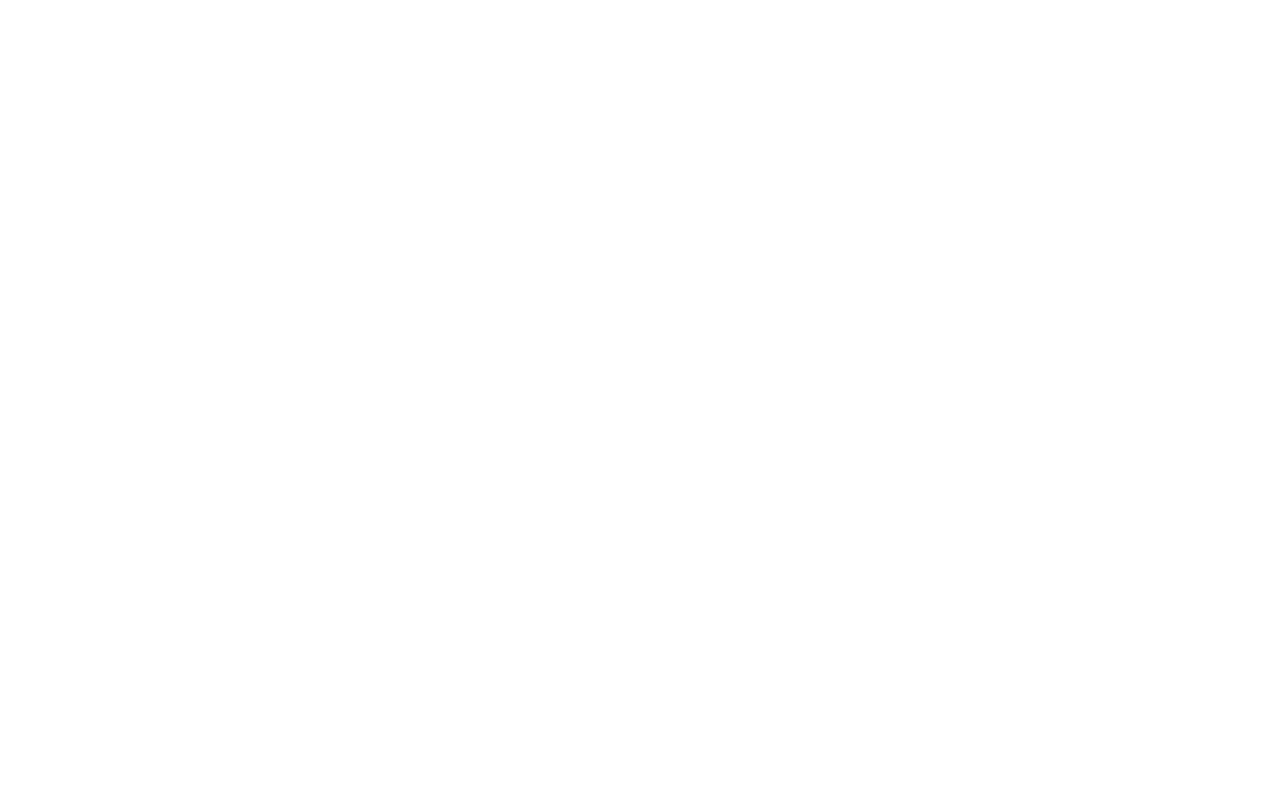
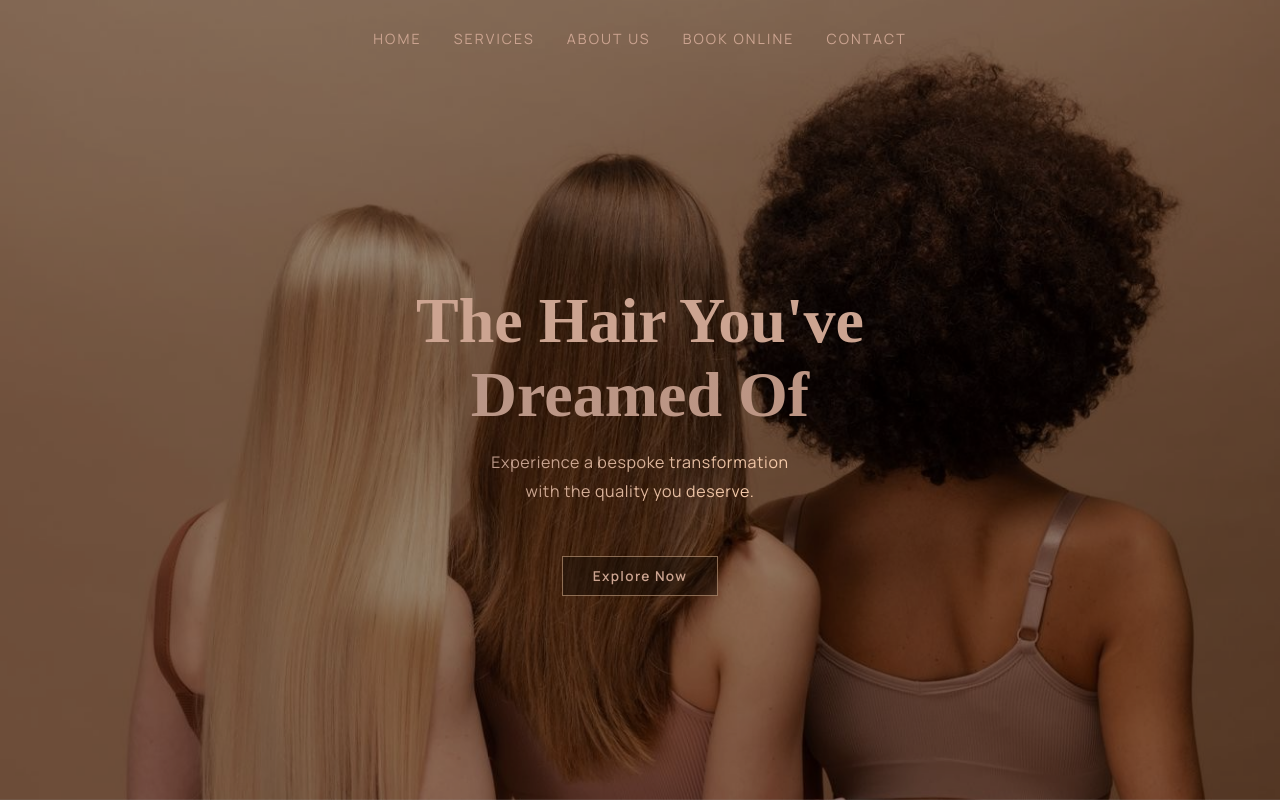
Before and after one commit to Ashton607/salon, a React (Vite) app: page / in a window 1280 px wide. Built offline with nearby package versions, Linux system fonts and the light colour scheme.

Commit message:
Complete: hero design and visuals

```diff
--- a/src/App.jsx
+++ b/src/App.jsx
@@ -1,12 +1,36 @@
-import { useState } from 'react'
-import { BrowserRouter, Routes, Route, Link } from 'react-router-dom';
+import { useEffect } from 'react'
+import { BrowserRouter as Router, Routes, Route, useLocation } from 'react-router-dom'
 import './App.css'
+import Navbar from './components/nav/Navbar';
+import Hero from './components/hero/Hero';
 
+
+
+function Home(){
+const location = useLocation()
+
+useEffect(() => {
+    if (location.state?.scrollTo) {
+      const el = document.getElementById(location.state.scrollTo)
+      el?.scrollIntoView({ behavior: 'smooth' })
+    }
+  }, [location])
+
+
+  return(
+    <>
+    <Hero/>
+    </>
+  )
+}
 function App() {
 return (
-    <>
-
-    </>
+   <Router>
+    <Navbar/>
+    <Routes>
+    <Route path="/" element={<Home />} />
+    </Routes>
+   </Router>
   )
 }
 
--- a/src/components/hero/Hero.css
+++ b/src/components/hero/Hero.css
@@ -0,0 +1,72 @@
+.Hero {
+  width: 100%;
+  height: 100vh;
+  background-image: url('../../assets/hero.jpg');
+  background-size: cover;
+  background-position: center;
+  background-repeat: no-repeat;
+  position: relative;
+  background-attachment: fixed;
+  margin: 0;
+  padding: 0;
+}
+.Hero::before {
+  content: '';
+  position: absolute;
+  inset: 0;
+  background: rgba(0, 0, 0, 0.411);
+}
+
+.hero-content {
+  position: relative;           /* sits above the overlay */
+  z-index: 1;
+  display: flex;
+  flex-direction: column;
+  align-items: center;
+  justify-content: center;
+  height: 100%;
+}
+
+.hero-title {
+  display: flex;
+  flex-direction: column;
+  font-size: 4rem;
+  margin-top: 5rem;
+}
+.line1 {
+  color: #cca491;
+  font-family: 'Playfair Display', serif;
+}
+.line2 {
+  font-family: 'Abril Fatface', serif;
+  background: linear-gradient(135deg, #b99687, #bd9583);
+  -webkit-background-clip: text;
+  -webkit-text-fill-color: transparent;
+  background-clip: text;
+  text-align: center;
+}
+.hero-subtitle {
+  font-size: 1rem;
+  font-weight: 400;
+  background: linear-gradient(135deg, #b99687, #ffd3af);
+  -webkit-background-clip: text;
+  -webkit-text-fill-color: transparent;
+  background-clip: text;
+  letter-spacing: 0.04em;
+  line-height: 1.8;
+  text-align: center;
+  margin-top: 1rem;
+}
+
+.hero-scroll{
+  display: inline-block;
+  font-size: 0.85rem;
+  font-weight: 600;
+  color: #cca491;
+  letter-spacing: 0.1em;
+  padding: 10px 30px;
+  border: 1px solid rgba(212, 171, 138, 0.582);
+  margin-top: 50px;
+  background: #160d087c;
+  cursor: pointer;
+}
--- a/src/components/hero/Hero.jsx
+++ b/src/components/hero/Hero.jsx
@@ -0,0 +1,27 @@
+import React from 'react'
+import './Hero.css'
+
+const Hero = () => {
+  return (
+    <div className='Hero' id='hero'>
+
+    <div className="hero-content">
+
+    <h1 className="hero-title">
+          <span className="line1">The Hair You've</span>
+          <span className="line2">Dreamed Of</span>
+    </h1>
+
+    <p className="hero-subtitle">
+          Experience a bespoke transformation<br/>
+          with the quality you deserve.</p>
+
+    <span className='hero-scroll'>Explore Now</span>
+
+    </div>
+
+    </div>
+  )
+}
+
+export default Hero
--- a/src/components/nav/Navbar.css
+++ b/src/components/nav/Navbar.css
@@ -0,0 +1,54 @@
+nav {
+  position: fixed;
+  top: 0;
+  left: 0;
+  width: 100%;
+  height: 10vh;
+  z-index: 100;
+  display: flex;
+  align-items: center;
+}
+
+nav ul {
+  list-style: none;
+  display: flex;
+  gap: 2rem;
+  position: absolute;
+  left: 50%;
+  transform: translateX(-50%);
+}
+nav ul li {
+  font-size: 0.885rem;
+  letter-spacing: 0.15em;
+  text-transform: uppercase;
+  color: #cca491;
+  cursor: pointer;
+  position: relative;
+  padding-bottom: 4px;
+  transition: color 0.3s ease;
+}
+nav ul li::after {
+  content: '';
+  position: absolute;
+  bottom: 0;
+  left: 0;
+  width: 0%;
+  height: 1px;
+  background-color: #dbb7a6;
+  transition: width 0.3s ease;
+}
+
+nav ul li:hover::after {
+  width: 100%;
+}
+
+nav li a {
+  text-decoration: none;
+  color: inherit;
+}
+/* ------------------sticky navbar------------------ */
+.blur-nav {
+  backdrop-filter: blur(10px);
+  background: #0000001a;
+  transition: ease-in-out 0.5s;
+}
--- a/src/components/nav/Navbar.jsx
+++ b/src/components/nav/Navbar.jsx
@@ -6,6 +6,9 @@
 
 const Navbar = () => {
 const [menuOpen, setMenuOpen] = useState(false)
+const navigate = useNavigate()
+const location = useLocation()
+const [sticky, setSticky] = useState(false)
 
 const handleNavClick = (sectionId) => {
     setMenuOpen(false)
@@ -15,8 +18,17 @@
       document.getElementById(sectionId)?.scrollIntoView({ behavior: 'smooth' })
     }
   }
+
+useEffect(() => {
+    const handleScroll = () => {
+      setSticky(window.scrollY > 50)
+    }
+    window.addEventListener('scroll', handleScroll)
+    return () => window.removeEventListener('scroll', handleScroll)
+  }, [])
+
   return (
-    <nav>
+    <nav className={sticky ? 'blur-nav' : ''} >
       <ul>
         <li>
         <span onClick={() => handleNavClick('hero')}>Home</span>
--- a/src/index.css
+++ b/src/index.css
@@ -0,0 +1,17 @@
+@import url('https://fonts.googleapis.com/css2?family=Manrope:wght@200..800&display=swap');
+
+
+
+
+*{
+  font-family: "Manrope", sans-serif;
+  margin: 0;
+  padding: 0;
+  box-sizing: border-box;
+}
+
+body {
+  margin: 0;
+  padding: 0;
+  overflow-x: hidden;  /* prevents any horizontal bleed */
+}
```
Also changed, not shown: src/assets/hero.jpg (added).
